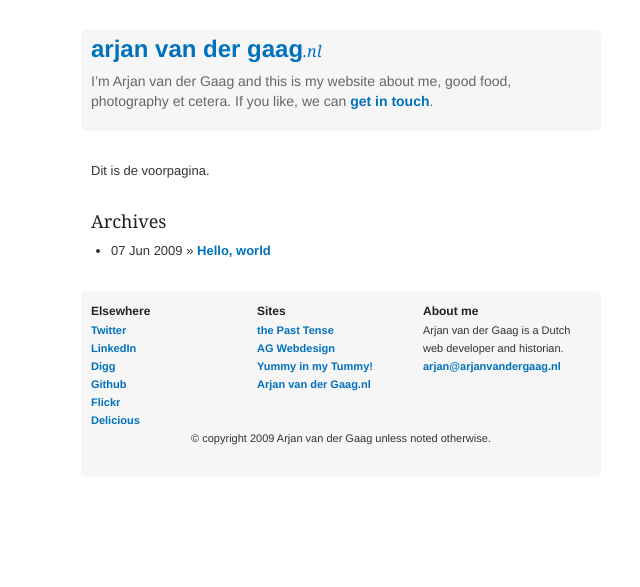
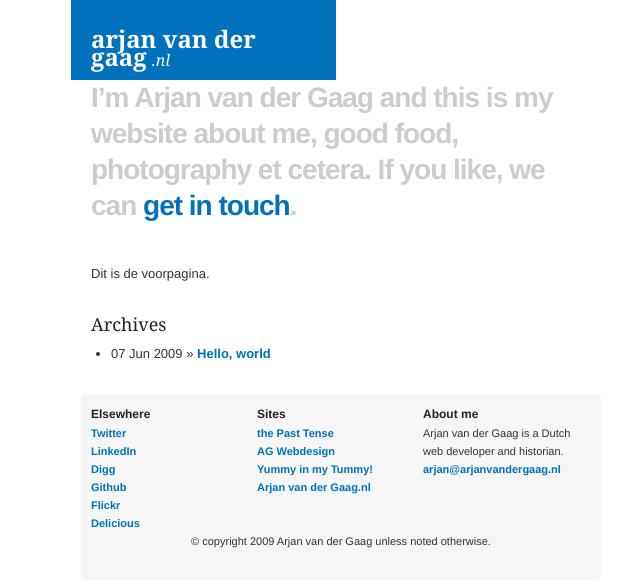
Before and after one commit to avdgaag/arjanvandergaag.nl, a Jekyll site: the page built from index.html, in a window 1280 px wide. Shown: the top 587 px of the page, without its empty margins (299-939 px from the left). Built offline with Jekyll 4.4.1, drawn with Linux system fonts in a browser that asks for light colours; Markdown is read by kramdown in place of the engine named in the settings.

Commit message:
Re-styling header

```diff
--- a/_layouts/default.html
+++ b/_layouts/default.html
@@ -26,7 +26,7 @@
         <link rel="openid2.provider" href="http://www.myopenid.com/server" />
         <meta http-equiv="X-XRDS-Location" content="http://www.myopenid.com/xrds?username=avdgaag.myopenid.com" />
     </head>
-    <body class="safari">
+    <body class="{{ page.kind }}">
         <div id="site">
             <div id="header">
                 <div id="branding">
--- a/assets/screen.css
+++ b/assets/screen.css
@@ -60,6 +60,7 @@ body {
 	width: 500px;
 	text-align: left;
 	margin: 40px auto;
+	position: relative;
 }
 
 #content {
@@ -72,7 +73,7 @@ body {
 	display: none;
 }
 
-#footer, #branding {
+#footer {
 	background: #f6f6f6;
 	padding: 10px;
 	margin: -10px;
@@ -191,15 +192,24 @@ body {
 		color: #aaa;
 	}
 
-	#title {
+	#title a {
+		position: absolute;
+		display: block;
+		top: -40px;
+		left: -20px;
+		padding: 30px 20px 10px;
+		background: #0071bc;
+		color: #fff;
 		font-size: 24px;
-		font-weight: bold;
+		font-family: Cambria, Georgia, sans-serif;
 		text-transform: lowercase;
+		width: 225px;
+		color: #fff;
 	}
 
 	#title small {
 		font: italic 16px/20px Cambria, Georgia, serif;
-		margin: 10px 0;
+		margin: 0 0 0 5px;
 	}
 
 	#nav {
@@ -207,9 +217,17 @@ body {
 	}
 
 	#tagline {
-		font: 14px/20px Helvetica, Arial, sans-serif;
-		margin: 10px 0;
-		color: #666;
+		margin: 0 -40px 0 300px;
+		letter-spacing: 0;
+		font: normal 14px/20px Helvetica Neue, Arial, sans-serif;
+		color: #ccc;
+	}
+
+	.frontpage #tagline {
+		margin: 0;
+		font: bold 28px/36px Helvetica Neue, Arial, sans-serif;
+		letter-spacing: -1px;
+		padding: 40px 0 0 0;
 	}
 
     blockquote {
--- a/index.html
+++ b/index.html
@@ -1,6 +1,7 @@
 ---
 layout: default
 title: Arjan van der Gaag
+kind: frontpage
 ---
 
 <p>Dit is de voorpagina.</p>
```
